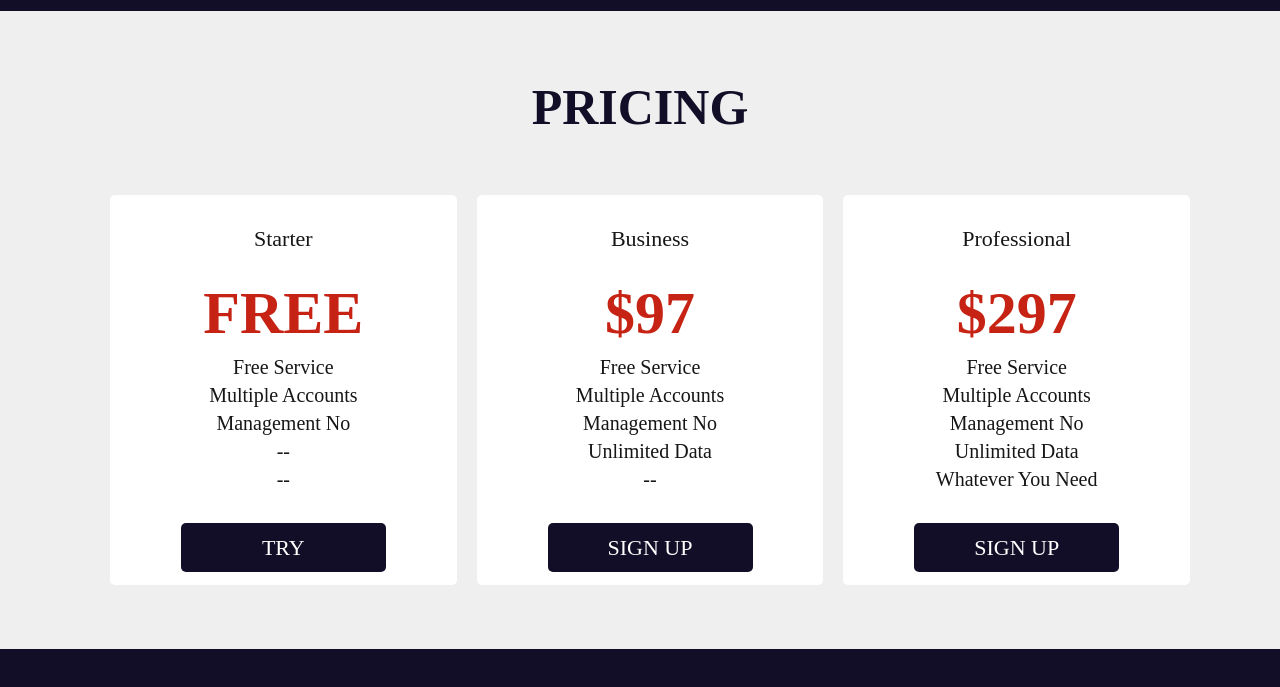
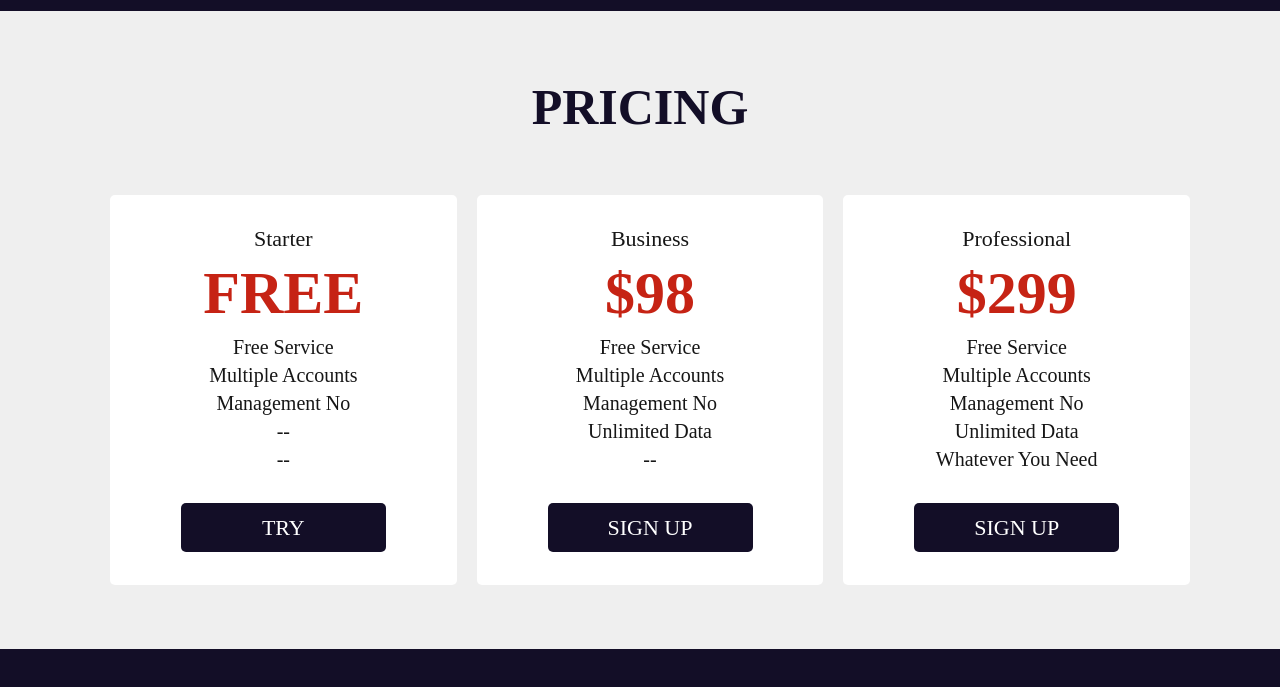
Before and after one commit to r-shulgin/site, a plain HTML site: page index.html in a window 1280 px wide. Shown: the part 1320-2007 px from the top of the page. Drawn offline with Linux system fonts and the light colour scheme; a web font is replaced by a local one.

Commit message:
Made few changes

```diff
--- a/css/style.css
+++ b/css/style.css
@@ -229,7 +229,7 @@ p.colum {
     color: rgb(22, 22, 22);
     line-height: 28px;
     text-align: center;
-    padding-bottom: 20px;
+    #padding-bottom: 20px;
 }
 p.colum__text {
     font-size: 20px;
--- a/index.html
+++ b/index.html
@@ -86,13 +86,13 @@
           </div>
           <div class="colum1">
             <p class="colum">Business</p>
-            <h1 class="colum">$97</h1>
+            <h1 class="colum">$98</h1>
             <p class="colum__text">Free Service<br>Multiple Accounts<br>Management No<br>Unlimited Data<br>--</p>
             <button class="colum__button">Sign up</button>
           </div>
           <div class="colum1">
             <p class="colum">Professional</p>
-            <h1 class="colum">$297</h1>
+            <h1 class="colum">$299</h1>
             <p class="colum__text">Free Service<br>Multiple Accounts<br>Management No<br>Unlimited Data<br>Whatever You Need</p>
             <button class="colum__button">Sign up</button>
           </div>
```
